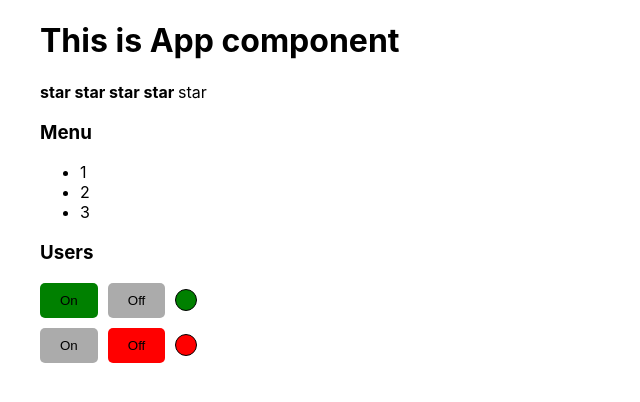
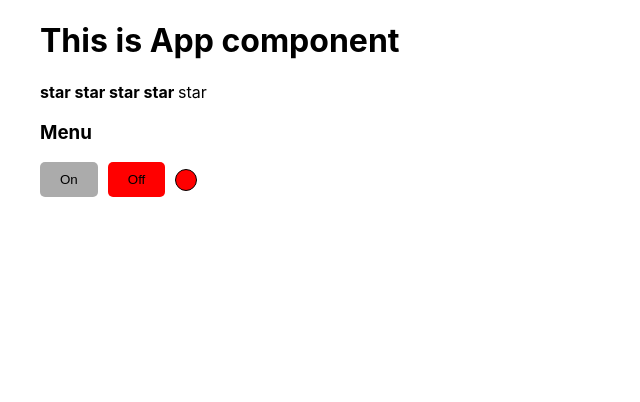
Before and after one commit to DenisKulik/react-course, a React (Create React App) app: page / in a window 1280 px wide. Shown: the top 402 px of the page, without its empty margins (0-640 px from the left). Built offline with nearby package versions, Linux system fonts and the light colour scheme.

Commit message:
add local state for Switch component

```diff
--- a/src/App.tsx
+++ b/src/App.tsx
@@ -9,10 +9,8 @@ function App() {
         <div className="App">
             <PageTitle title={ 'This is App component' } />
             <Rating value={ 4 } />
-            <Accordion title={ 'Menu' } collapsed={ true } />
-            <Accordion title={ 'Users' } collapsed={ false } />
-            <Switch status={ true } />
-            <Switch status={ false } />
+            <Accordion title={ 'Menu' } collapsed={ false } />
+            <Switch />
         </div>
     );
 }
--- a/src/components/Switch/Switch.module.scss
+++ b/src/components/Switch/Switch.module.scss
@@ -1,4 +1,4 @@
-.Switch {
+.switch {
   display: flex;
   align-items: center;
   margin-bottom: 10px;
@@ -7,6 +7,7 @@
   .btn {
     margin-right: 10px;
     padding: 10px 20px;
+    cursor: pointer;
     border: none;
     border-radius: 5px;
     background-color: #ababab;
--- a/src/components/Switch/Switch.tsx
+++ b/src/components/Switch/Switch.tsx
@@ -1,16 +1,22 @@
+import { useState } from 'react';
 import styles from './Switch.module.scss';
 
-type SwitchType = {
-    status: boolean
-}
+export default function Switch() {
+    const [ status, setStatus ] = useState(false);
 
-export default function Switch({ status }: SwitchType) {
+    const switchOn = () => setStatus(true);
+    const switchOff = () => setStatus(false);
+
     return (
-        <div className={ `${ styles.Switch }` }>
-            <button className={ `${ styles.btn } ${ status && styles.on }` }>
+        <div className={ `${ styles.switch }` }>
+            <button onClick={ switchOn }
+                    className={ `${ styles.btn } ${ status ? styles.on :
+                                                    '' }` }>
                 On
             </button>
-            <button className={ `${ styles.btn } ${ !status && styles.off }` }>
+            <button onClick={ switchOff }
+                    className={ `${ styles.btn } ${ !status ? styles.off :
+                                                    '' }` }>
                 Off
             </button>
             <div
```
